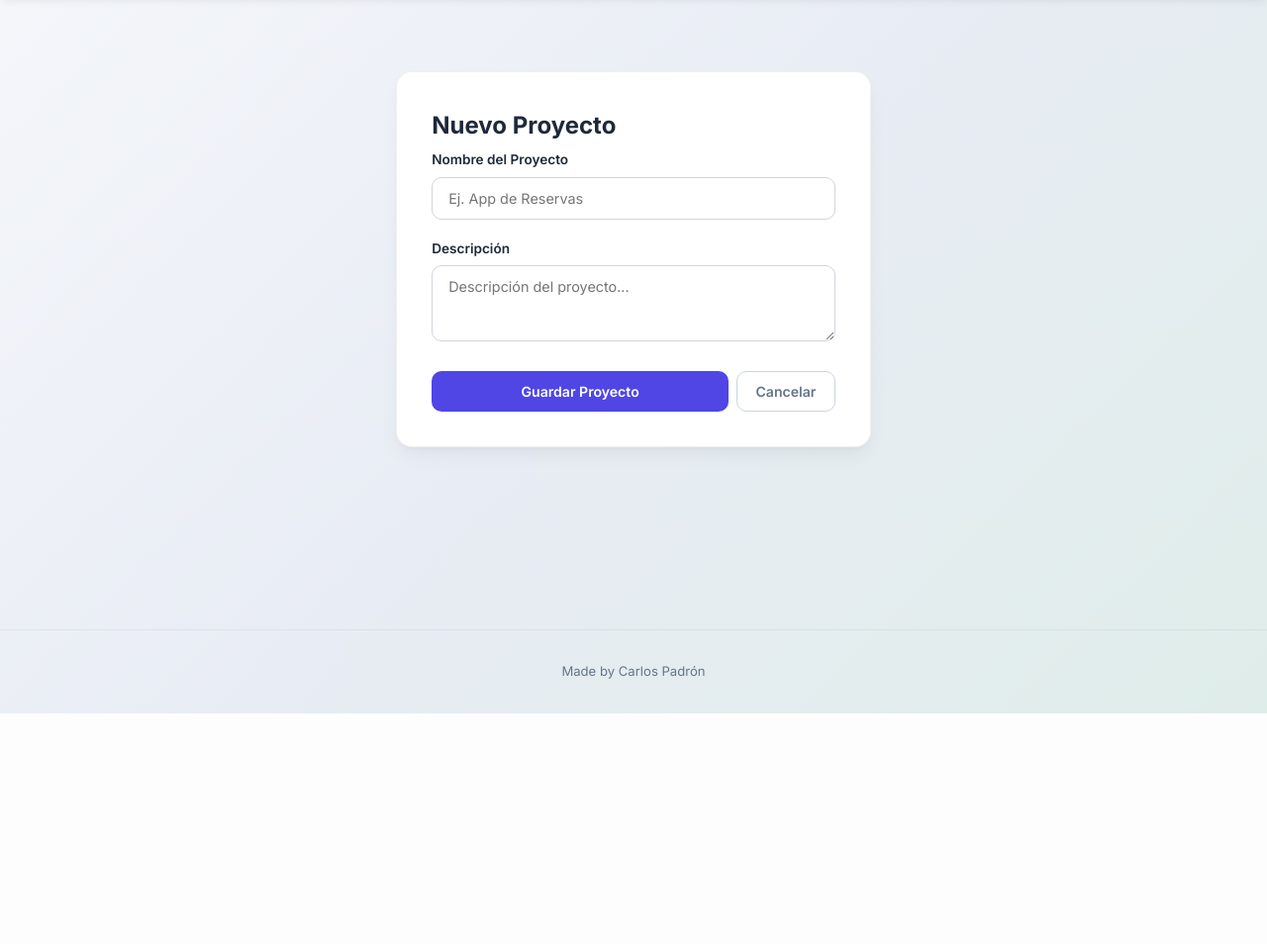
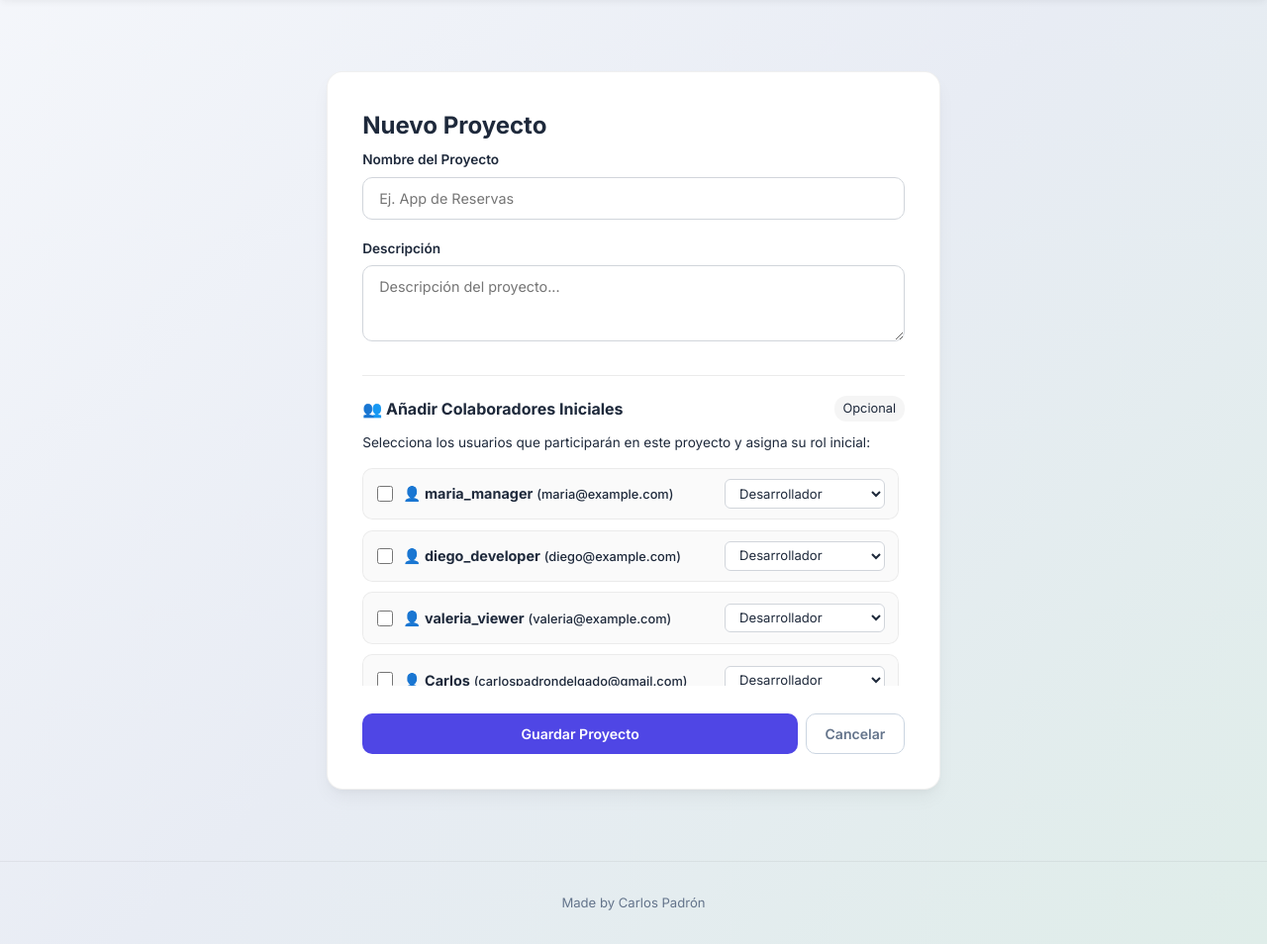
Before and after one commit to CarlosPadron95/TeamProject, a Django app: page /project/new/ in a window 1280 px wide. Shown: the part 79-1033 px from the top of the page at 99% size. Before the commit the page ends 800 px from the top, so only its background shows below. Run offline with Django 5.2, Linux system fonts and the light colour scheme; a user stored in the database is signed in; data comes from the database, SQL or seed files in the repository.

Commit message:
feat: permitir agregar colaboradores iniciales y asignar sus roles durante la creacion de proyectos

```diff
--- a/projects/views.py
+++ b/projects/views.py
@@ -1,6 +1,7 @@
 import json
 from django.shortcuts import render, redirect, get_object_or_404
 from django.contrib.auth import login
+from django.contrib.auth.models import User
 from django.contrib.auth.decorators import login_required
 from django.http import HttpResponseForbidden, JsonResponse
 from django.db.models import Q
@@ -58,6 +59,10 @@ def project_list_view(request):
 # Vista para crear un proyecto nuevo y configurar automáticamente el equipo y tablero inicial.
 @login_required
 def project_create_view(request):
+    # Obtenemos los usuarios del sistema excluyendo al creador actual
+    available_users = User.objects.exclude(id=request.user.id)
+    role_choices = ProjectMember.ROLE_CHOICES
+
     if request.method == 'POST':
         form = ProjectForm(request.POST)
         if form.is_valid():
@@ -70,7 +75,24 @@ def project_create_view(request):
             # 1. Asignamos al creador como miembro Administrador (rol principal)
             ProjectMember.objects.create(project=project, user=request.user, role='admin')
 
-            # 2. Creamos las 3 columnas obligatorias por defecto de nuestro tablero Kanban
+            # 2. Asignamos los colaboradores iniciales seleccionados (si se marcó alguno)
+            selected_user_ids = request.POST.getlist('initial_members')
+            for user_id in selected_user_ids:
+                try:
+                    user_to_add = User.objects.get(id=user_id)
+                    if user_to_add != request.user:
+                        assigned_role = request.POST.get(f'role_{user_id}', 'developer')
+                        if assigned_role not in [r[0] for r in role_choices]:
+                            assigned_role = 'developer'
+                        ProjectMember.objects.get_or_create(
+                            project=project,
+                            user=user_to_add,
+                            defaults={'role': assigned_role}
+                        )
+                except User.DoesNotExist:
+                    continue
+
+            # 3. Creamos las 3 columnas obligatorias por defecto de nuestro tablero Kanban
             Column.objects.create(project=project, name='Por Hacer', position=1)
             Column.objects.create(project=project, name='En Progreso', position=2)
             Column.objects.create(project=project, name='Completado', position=3)
@@ -79,7 +101,12 @@ def project_create_view(request):
             return redirect('project_detail', project_id=project.id)
     else:
         form = ProjectForm()
-    return render(request, 'projects/project_form.html', {'form': form, 'title': 'Nuevo Proyecto'})
+    return render(request, 'projects/project_form.html', {
+        'form': form,
+        'title': 'Nuevo Proyecto',
+        'available_users': available_users,
+        'role_choices': role_choices,
+    })
 
 
 # --- 4. DETALLE DE PROYECTO (TABLERO KANBAN Y CHAT) ---
--- a/templates/projects/project_form.html
+++ b/templates/projects/project_form.html
@@ -1,7 +1,7 @@
 {% extends 'base.html' %}
 
 {% block content %}
-<div class="form-card">
+<div class="form-card" style="max-width: 620px;">
     <h2 class="form-title">{{ title }}</h2>
     <form method="post">
         {% csrf_token %}
@@ -14,7 +14,46 @@
                 {% endif %}
             </div>
         {% endfor %}
-        <div style="display: flex; gap: 0.5rem; margin-top: 1.5rem;">
+
+        {% if available_users is not None %}
+            <div class="form-group" style="margin-top: 1.75rem; padding-top: 1.25rem; border-top: 1px solid rgba(0,0,0,0.08);">
+                <label style="font-weight: 700; font-size: 1rem; margin-bottom: 0.75rem; display: flex; align-items: center; justify-content: space-between; color: var(--text-main);">
+                    <span>👥 Añadir Colaboradores Iniciales</span>
+                    <span style="font-weight: 400; font-size: 0.8rem; color: var(--text-secondary); background: rgba(0,0,0,0.04); padding: 0.2rem 0.55rem; border-radius: 12px;">Opcional</span>
+                </label>
+
+                {% if available_users %}
+                    <p style="font-size: 0.85rem; color: var(--text-secondary); margin-bottom: 1rem; line-height: 1.4;">
+                        Selecciona los usuarios que participarán en este proyecto y asigna su rol inicial:
+                    </p>
+
+                    <div style="max-height: 220px; overflow-y: auto; display: flex; flex-direction: column; gap: 0.65rem; padding-right: 0.35rem;" class="custom-scroll">
+                        {% for u in available_users %}
+                            <div class="initial-member-row" style="display: flex; align-items: center; justify-content: space-between; gap: 0.75rem; padding: 0.65rem 0.85rem; background: rgba(0,0,0,0.02); border: 1px solid rgba(0,0,0,0.06); border-radius: 10px; transition: background 0.2s;">
+                                <label style="display: flex; align-items: center; gap: 0.65rem; margin: 0; cursor: pointer; flex: 1; font-weight: 500; font-size: 0.9rem; color: var(--text-main);">
+                                    <input type="checkbox" name="initial_members" value="{{ u.id }}" style="width: 16px; height: 16px; accent-color: var(--primary); cursor: pointer;">
+                                    <span>👤 <strong>{{ u.username }}</strong> <small style="color: var(--text-secondary); font-size: 0.8rem;">({{ u.email }})</small></span>
+                                </label>
+
+                                <select name="role_{{ u.id }}" class="form-control" style="width: auto; font-size: 0.82rem; padding: 0.3rem 0.6rem; border-radius: 6px; background: #ffffff;">
+                                    {% for role_code, role_name in role_choices %}
+                                        <option value="{{ role_code }}" {% if role_code == 'developer' %}selected{% endif %}>
+                                            {{ role_name }}
+                                        </option>
+                                    {% endfor %}
+                                </select>
+                            </div>
+                        {% endfor %}
+                    </div>
+                {% else %}
+                    <div style="padding: 1rem; background: rgba(0,0,0,0.02); border-radius: 10px; border: 1px dashed rgba(0,0,0,0.1); text-align: center; color: var(--text-secondary); font-size: 0.88rem;">
+                        ℹ️ No hay otros usuarios registrados en el sistema por ahora. Podrás invitar miembros en cuanto se registren.
+                    </div>
+                {% endif %}
+            </div>
+        {% endif %}
+
+        <div style="display: flex; gap: 0.5rem; margin-top: 1.75rem;">
             <button type="submit" class="btn btn-primary" style="flex: 1;">Guardar Proyecto</button>
             {% if project %}
                 <a href="{% url 'project_detail' project.id %}" class="btn btn-cancel">Cancelar</a>
```
